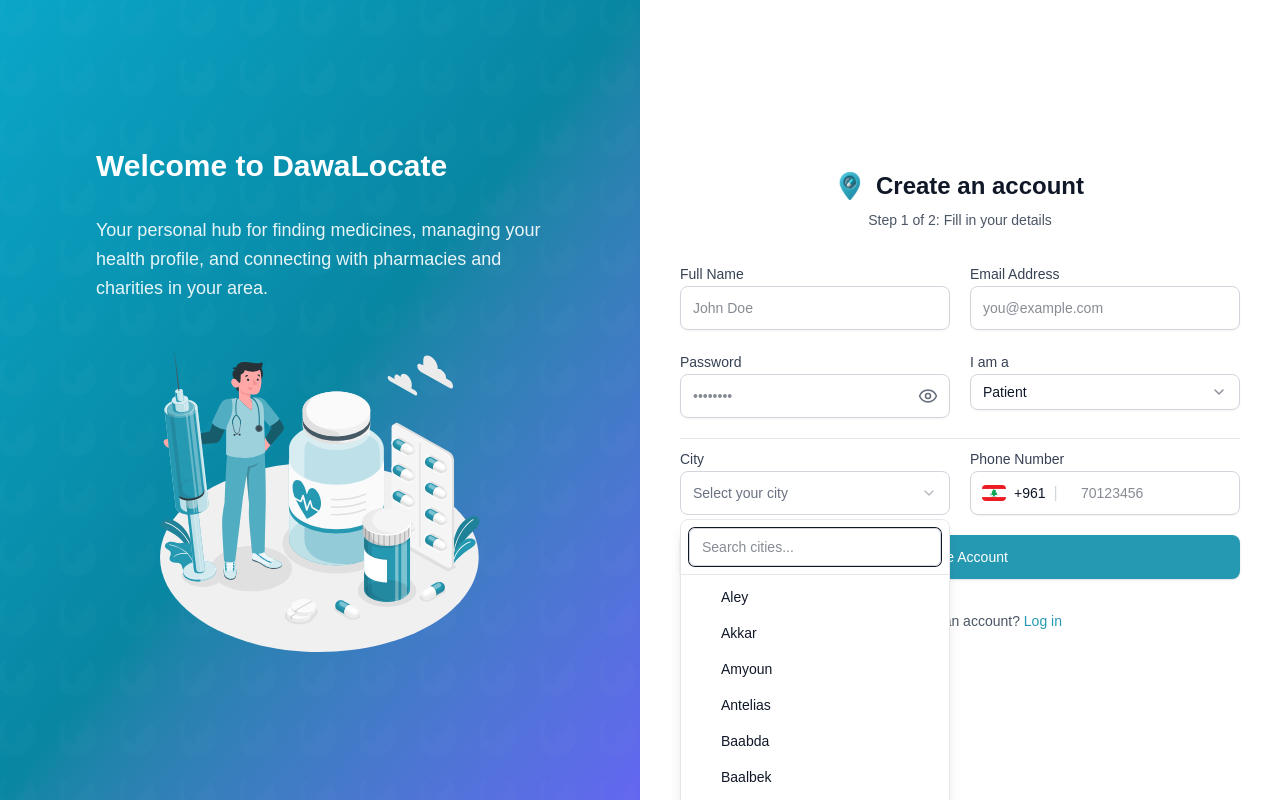
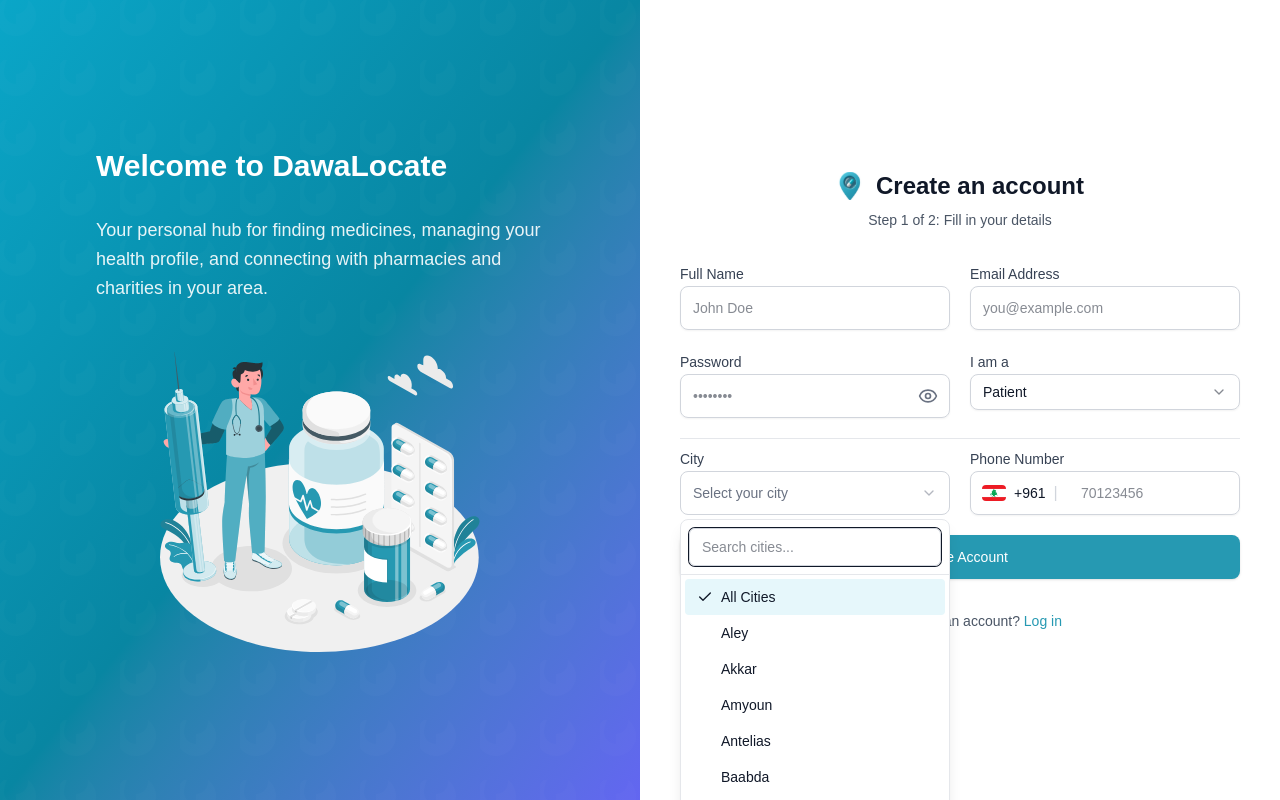
Before and after one commit to hassanaboukhalil/techtalks-dawalocate-nextjs-teamB, a Next.js app: page /signup in a window 1280 px wide. Both pictures are taken after a click on the button "Select your city". Built offline with nearby package versions, Linux system fonts and the light colour scheme.

Commit message:
feat(city-autocomplete): add "All Cities" option to autocomplete dropdown
- Implemented a new button in the CityAutocomplete component to allow users to select all cities at once.
- Added functionality to clear the search term and close the dropdown when "All Cities" is selected.

```diff
--- a/components/ui/CityAutocomplete.tsx
+++ b/components/ui/CityAutocomplete.tsx
@@ -68,6 +68,12 @@
     setSearchTerm("");
   };
 
+  const handleSelectAll = () => {
+    onChange(""); // Empty string represents "All Cities"
+    setIsOpen(false);
+    setSearchTerm("");
+  };
+
   const handleOpen = () => {
     setIsOpen(true);
     setTimeout(() => inputRef.current?.focus(), 0);
@@ -116,6 +122,24 @@
 
             {/* Cities List */}
             <div className="max-h-[300px] overflow-y-auto p-1">
+              {/* All Cities Option */}
+              <button
+                type="button"
+                onClick={handleSelectAll}
+                className={cn(
+                  "flex w-full items-center rounded-sm px-3 py-2 text-sm text-gray-900 hover:bg-primary-hover cursor-pointer transition-colors",
+                  value === "" && "bg-primary-hover"
+                )}
+              >
+                <Check
+                  className={cn(
+                    "mr-2 h-4 w-4",
+                    value === "" ? "opacity-100" : "opacity-0"
+                  )}
+                />
+                All Cities
+              </button>
+
               {filteredCities.length === 0 ? (
                 <div className="px-3 py-6 text-center text-sm text-gray-500">
                   No city found.
```
